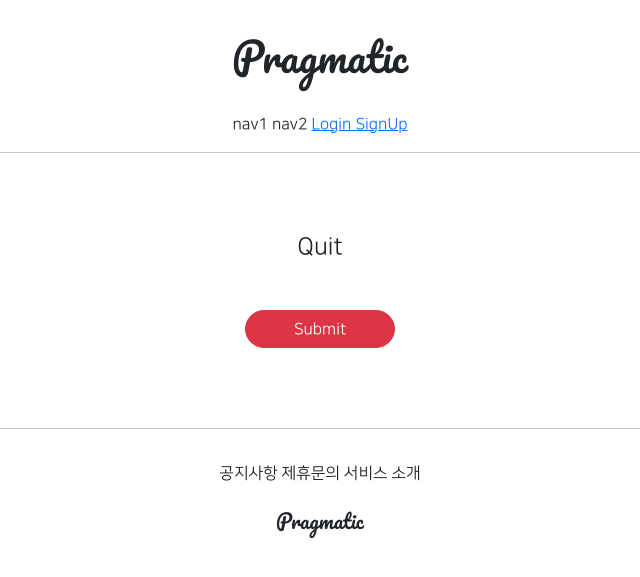
After one commit to hyoung2/hhnini_4, a Django app: page /accounts/delete/1 in a window 1280 px wide. The commit adds this page. Shown: the top 577 px of the page, without its empty margins (320-960 px from the left). Run offline with Django 3.2, Linux system fonts and the light colour scheme; tables that the repository leaves empty hold one stand-in row (values such as "Sample post"); parts of the project's set-up code (start-up, migrations or seed data) failed here and were passed over; some libraries are stand-ins or nearby versions.

Commit message:
7/20 4ban class commit 2

```diff
--- /dev/null
+++ b/accountapp/templates/accountapp/delete.html
@@ -0,0 +1,21 @@
+{% extends 'base.html' %}
+
+{% block content %}
+
+
+    <div class="text-center mw-500 m-auto">
+        <div class = "m-5">
+            <h4>Quit</h4>
+        </div>
+        <div>
+            <form action="{% url 'accountapp:delete' pk=target_user.pk %}" method="post">
+                {% csrf_token %}
+                 <div class="m-5">
+                    <input type="submit" class="btn btn-danger rounded-pill px-5">
+                </div>
+            </form>
+        </div>
+    </div>
+
+
+{% endblock %}
--- a/accountapp/templates/accountapp/detail.html
+++ b/accountapp/templates/accountapp/detail.html
@@ -15,6 +15,11 @@
                 Update Info
             </a>
         </div>
+        <div>
+            <a href="{% url 'accountapp:delete' pk=target_user.pk %}">
+                Quit
+            </a>
+        </div>
     </div>
 
 
--- a/accountapp/urls.py
+++ b/accountapp/urls.py
@@ -1,7 +1,7 @@
 from django.contrib.auth.views import LogoutView, LoginView
 from django.urls import path
 
-from accountapp.views import hello_world, AccountCreateView, AccountDetailView, AccountUpdateView
+from accountapp.views import hello_world, AccountCreateView, AccountDetailView, AccountUpdateView, AccountDeleteView
 
 app_name = 'accountapp'
 
@@ -15,4 +15,5 @@ urlpatterns = (
     path('create/', AccountCreateView.as_view(), name='create'),
     path('detail/<int:pk>',AccountDetailView.as_view(), name='detail'),
     path('update/<int:pk>', AccountUpdateView.as_view(), name='update'),
+    path('delete/<int:pk>', AccountDeleteView.as_view(), name='delete'),
 )
--- a/accountapp/views.py
+++ b/accountapp/views.py
@@ -5,7 +5,7 @@ from django.shortcuts import render
 
 # Create your views here.
 from django.urls import reverse, reverse_lazy
-from django.views.generic import CreateView, DetailView, UpdateView
+from django.views.generic import CreateView, DetailView, UpdateView, DeleteView
 
 from accountapp.models import NewModel
 
@@ -46,3 +46,9 @@ class AccountUpdateView(UpdateView):
     context_object_name = 'target_user'
     success_url = reverse_lazy('accountapp:hello_world')
     template_name = 'accountapp/update.html'
+
+class AccountDeleteView(DeleteView):
+    model = User
+    context_object_name = 'target_user'
+    success_url = reverse_lazy('accountapp:hello_world')
+    template_name = 'accountapp/delete.html'
```
